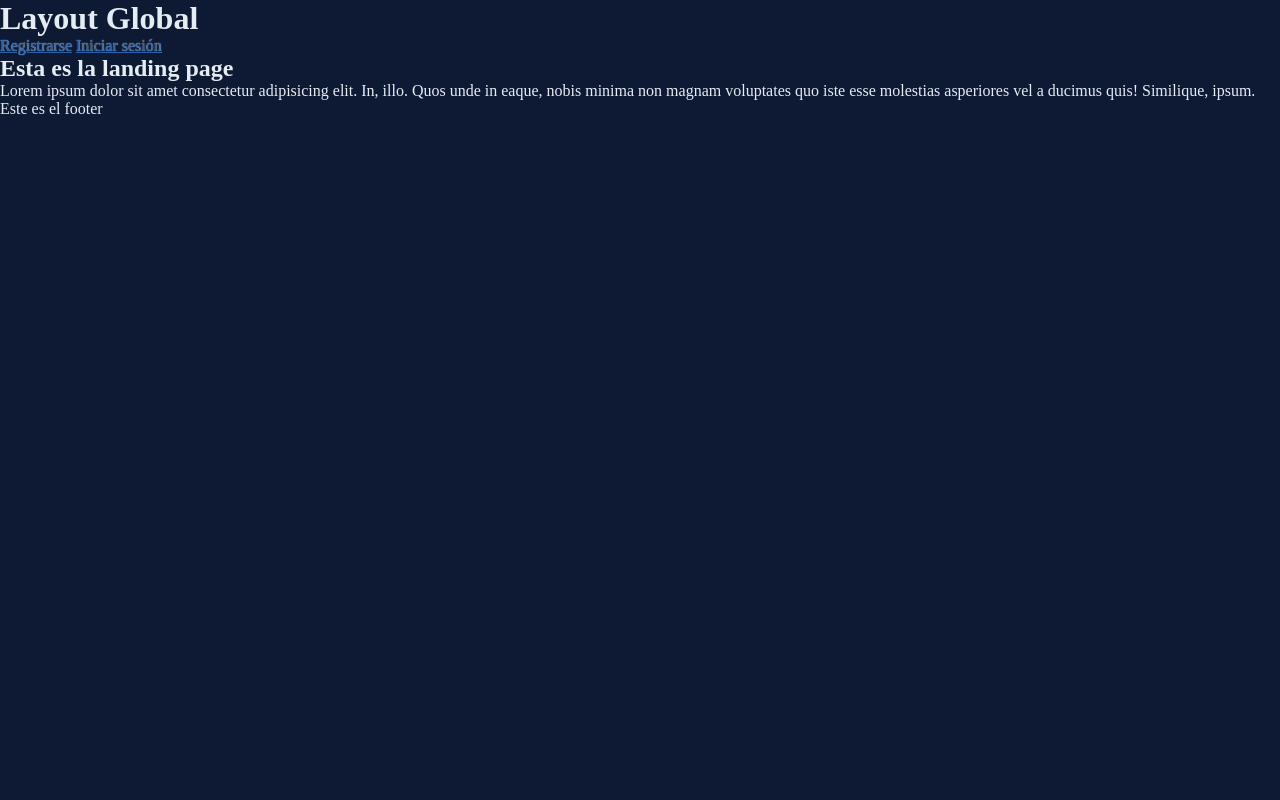
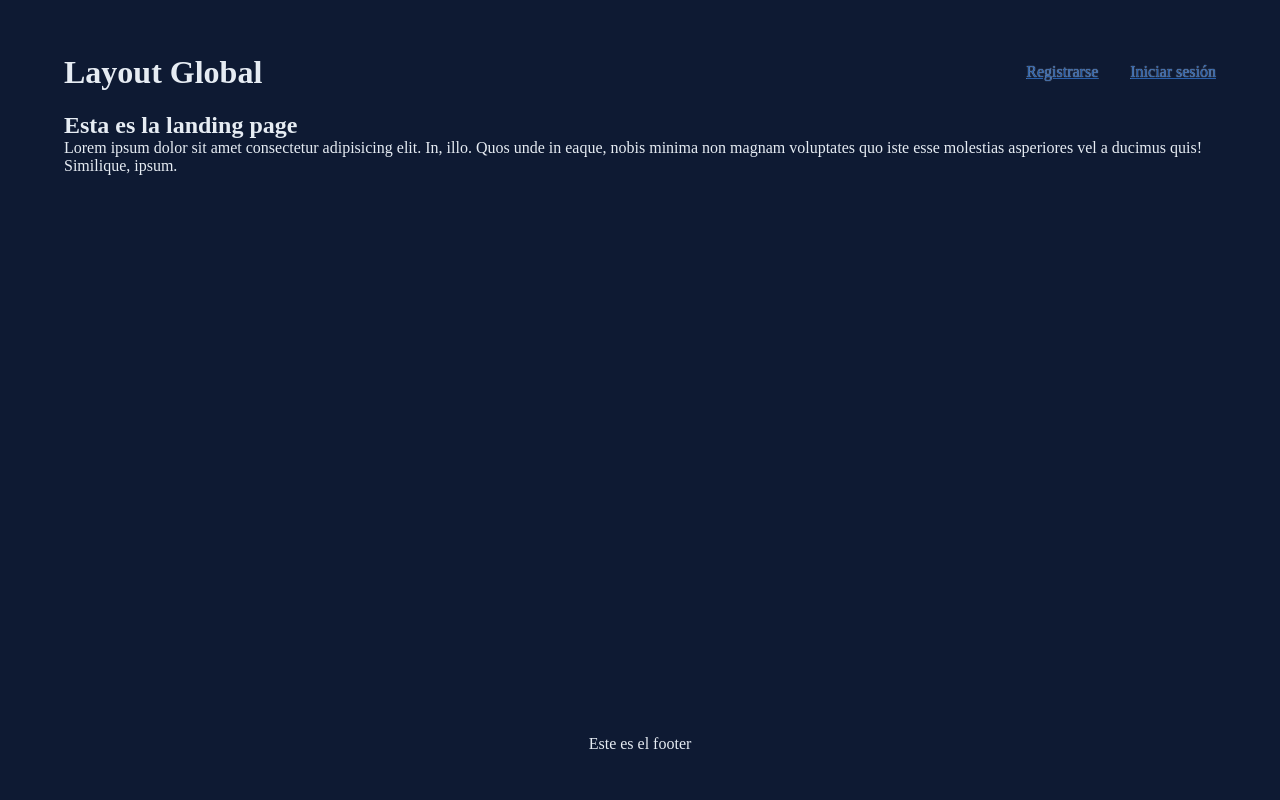
Before and after one commit to FlakoBB/reservation-system, a Django app: page / in a window 1280 px wide. Run offline with Django 4.2, Linux system fonts and the light colour scheme.

Commit message:
feat: new global styles

```diff
--- a/static/styles/globals.css
+++ b/static/styles/globals.css
@@ -6,8 +6,35 @@
 }
 
 body {
+  position: relative;
   min-height: 100dvh;
   background-color: #0E1A33;
+  padding: 2rem 4rem;
+}
+
+header {
+  height: 5rem;
+  display: flex;
+  align-items: center;
+  justify-content: space-between;
+}
+
+main {
+  height: calc(100dvh - 12rem);
+}
+
+footer {
+  height: 3rem;
+  display: flex;
+  align-items: center;
+  justify-content: center;
+}
+
+nav {
+  display: flex;
+  align-items: center;
+  justify-content: center;
+  gap: 2rem;
 }
 
 a {
@@ -15,3 +42,22 @@ a {
   font-weight: 500;
   text-shadow: 0 0 1px #E6ECF3;
 }
+
+a:visited {
+  color: #E6ECF3;
+  text-shadow: 0 0 1px #2960AB;
+}
+
+input {
+  color: #2960AB ;
+  font-weight: 500;
+}
+
+input[type='submit'] {
+  padding: .4rem;
+  background-color: #E6ECF3;
+  border-radius: .5rem;
+  font-size: 1.1rem;
+  font-weight: 600;
+  cursor: pointer;
+}
--- a/templates/base.html
+++ b/templates/base.html
@@ -22,7 +22,9 @@
     </header>
   {% endblock %}
 
-  {% block content %}{% endblock %}
+  <main>
+    {% block content %}{% endblock %}
+  </main>
 
   {% block footer %}
     <footer>Este es el footer</footer>
```
